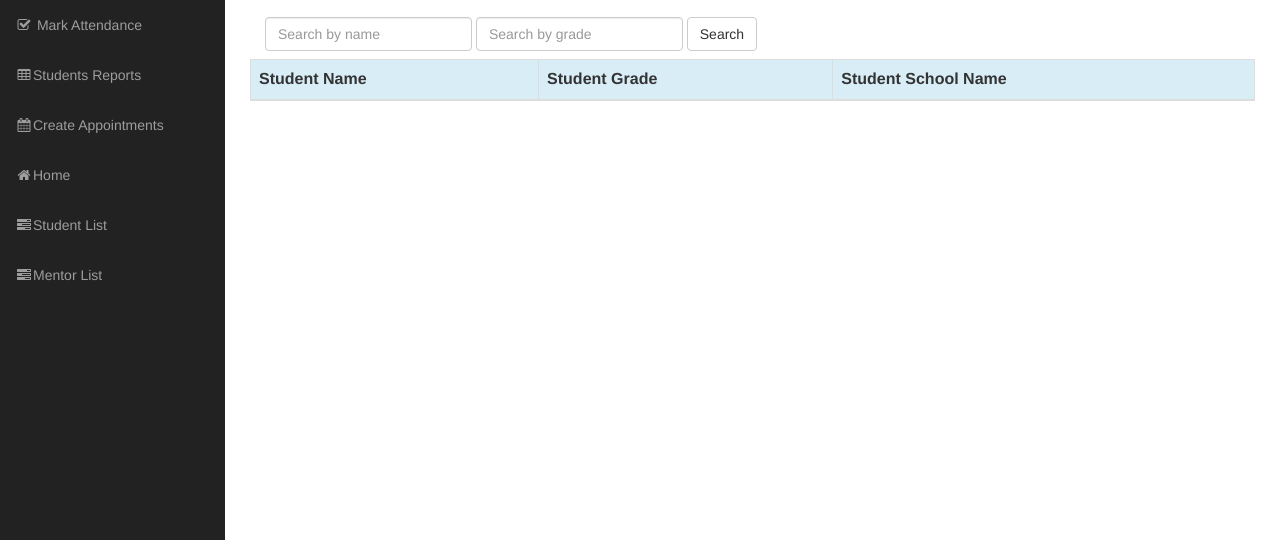
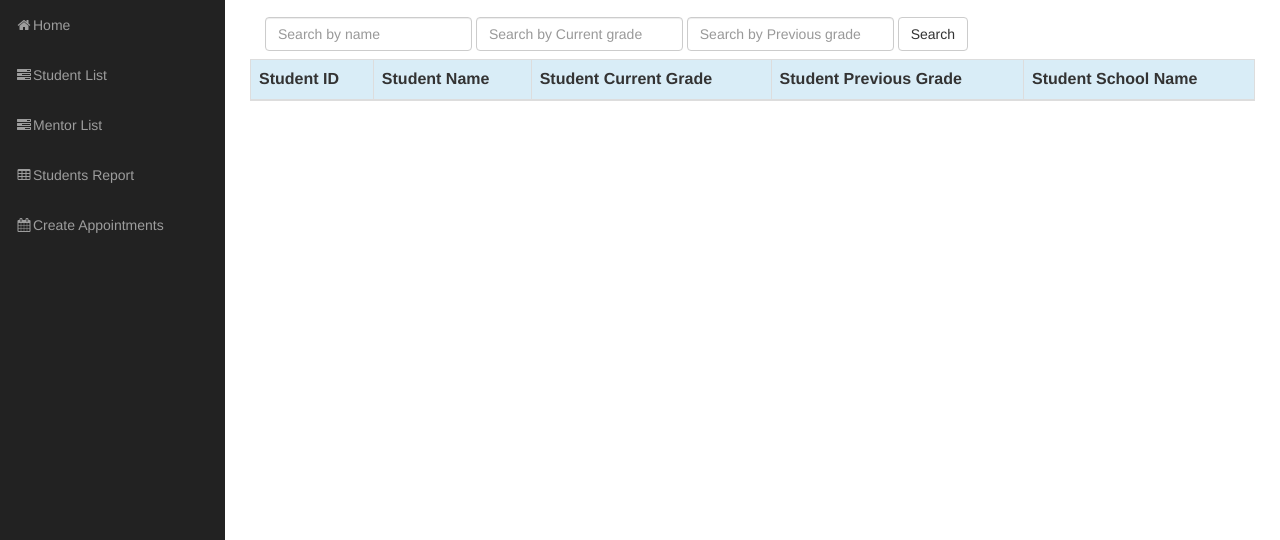
Before and after one commit to SravaniKV/omk-finalsprint, a Django app: page /emphome/ in a window 1280 px wide. Shown: the part 51-591 px from the top of the page. Run offline with Django 3.2, Linux system fonts and the light colour scheme; a user stored in the database is signed in; tables that the repository leaves empty hold one stand-in row (values such as "Sample post"); lists and menus that the app fills with data are empty; some libraries are stand-ins or nearby versions.

Commit message:
Fixed the bug is edit student report, displaying students name on mark attendance

```diff
--- a/home/admin.py
+++ b/home/admin.py
@@ -15,7 +15,7 @@ class MentorList(admin.ModelAdmin):
 
 class StudentList(admin.ModelAdmin):
     list_display = ('Student_id', 'Student_name', 'Student_Class', 'Student_curr_grade', 'Student_prev_grade', 'Parents_email',
-    'Parents_phone', 'School', 'Men_name', 'Emp_name', 'start_date', 'last_date')
+    'Parents_phone', 'School', 'Men_name', 'Emp_name','Comments', 'start_date', 'last_date')
     search_fields = ('Student_name', 'Student_id', 'School', 'Parents_phone', 'start_date', 'last_date', 'Student_Class')
 
 class ClassNameList(admin.ModelAdmin):
--- a/home/forms.py
+++ b/home/forms.py
@@ -18,7 +18,7 @@ class StudentForm(forms.ModelForm):
     class Meta:
          model = Student
          fields =('Student_id','Student_name','Student_curr_grade','Student_prev_grade','Student_Class',
-                   'Parents_email','Parents_phone','School','Men_name','Emp_name','start_date','last_date',)
+                   'Parents_email','Parents_phone','School','Men_name','Emp_name','Comments','start_date','last_date',)
 
 class UserForm(forms.ModelForm):
     password = forms.CharField(widget=forms.PasswordInput)
--- a/home/templates/home/emphome.html
+++ b/home/templates/home/emphome.html
@@ -12,7 +12,8 @@
             <form class ="navbar-form navbar-left" style="text-align: center;" role="search" method="get" action="{% url 'home:searchemp' %}">
                 <div class="form-group">
                     <input type="text" class="form-control" name="name" value="{{ request.GET.name }}" placeholder="Search by name" >
-                    <input type="text" class="form-control" name="grade" value="{{ request.GET.grade }}" placeholder="Search by grade" >
+                    <input type="text" class="form-control" name="currgrade" value="{{ request.GET.currgrade }}" placeholder="Search by Current grade" >
+                    <input type="text" class="form-control" name="prevgrade" value="{{ request.GET.prevgrade }}" placeholder="Search by Previous grade" >
                 </div>
                     <button type="submit" class="btn btn-default">Search</button>
             </form>
@@ -23,17 +24,21 @@
 <table class="table table-striped table-bordered table-hover">
 <thead>
 <tr class="bg-info">
+<th>Student ID</th>
 <th>Student Name</th>
-<th>Student Grade</th>
+<th>Student Current Grade</th>
+<th>Student Previous Grade</th>
 <th>Student School Name</th>
 </tr>
 </thead>
 <tbody>
-{% for student in students %}
+{% for students in students %}
 <tr>
-<td>{{ student.Student_name }}</td>
-<td>{{ student.Student_grade }}</td>
-<td>{{ student.School }}</td>
+<td>{{ students.Student_id }}</td>
+<td>{{ students.Student_name }}</td>
+<td>{{ students.Student_curr_grade }}</td>
+<td>{{ students.Student_prev_grade }}</td>
+<td>{{ students.School }}</td>
 
 </tr>
 {% endfor %}
--- a/home/templates/home/empindex.html
+++ b/home/templates/home/empindex.html
@@ -74,16 +74,6 @@
       <ul class="nav navbar-nav side-nav">
 
         <li>
-            <a href="{% url 'home:empmarkattendance' %}"><i class="fa fa-fw fa-check-square-o"></i> Mark Attendance</a>
-        </li>
-        <li>
-          <a  href="{% url 'home:empstudentsreports' %}"><i class="fa fa-fw fa-table"></i>Students Reports</a>
-        </li>
-        <li>
-          <a  href="{% url 'home:empcreateappointments' %}"><i class="fa fa-fw fa-calendar"></i>Create Appointments</a>
-        </li>
-
-        <li>
           <a   href="{% url 'home:emphome' %}"><i class="fa fa-fw fa-home"></i>Home</a>
         </li>
         <li>
@@ -92,6 +82,13 @@
         <li>
           <a href="{% url 'home:mentorlist' %}"><i class="fa fa-fw fa-tasks"></i>Mentor List</a>
         </li>
+        <li>
+          <a  href="{% url 'home:empstudentsreports' %}"><i class="fa fa-fw fa-table"></i>Students Report</a>
+        </li>
+        <li>
+          <a  href="{% url 'home:empcreateappointments' %}"><i class="fa fa-fw fa-calendar"></i>Create Appointments</a>
+        </li>
+
 
       </ul>
     </div>
--- a/home/templates/home/empstudentsreports.html
+++ b/home/templates/home/empstudentsreports.html
@@ -12,6 +12,7 @@
                 <th>Student Prev Grade</th>
                 <th>Student Current Grade</th>
                 <th>Comments</th>
+                <th colspan="3">Actions</th>
             </tr>
             </thead>
             <tbody>
@@ -20,10 +21,11 @@
                 <tr>
                     <td>{{ students.Student_id }}</td>
                     <td>{{ students.Student_name }}</td>
-                    <td>{{ students.Student_class }}</td>
+                    <td>{{ students.Student_Class }}</td>
                     <td>{{ students.Student_prev_grade }}</td>
-                    <td>{{ students.Student_current_grade }}</td>
+                    <td>{{ students.Student_curr_grade }}</td>
                     <td>{{ students.Comments }}</td>
+                    <td><a href="{% url 'home:Emp_Student_Report_Edit' pk=students.pk%}" class="btn btn-warning">Edit</a>
                 </tr>
             {% endfor %}
             </tbody>
--- a/home/templates/home/mentstudlist.html
+++ b/home/templates/home/mentstudlist.html
@@ -16,7 +16,7 @@
             <tbody>
 
             {% for students in students %}
-
+            {% ifequal students.Men_name|stringformat:"s" user.username %}
                 <tr>
                     <td>{{ students.Student_id }}</td>
                     <td>{{ students.Student_name }}</td>
@@ -24,7 +24,7 @@
                     <td>{{ students.Parents_phone }}</td>
                     <td>{{ students.School }}</td>
                 </tr>
-
+            {% endifequal %}
             {% endfor %}
 
 
--- a/home/templates/home/studentlist.html
+++ b/home/templates/home/studentlist.html
@@ -18,6 +18,7 @@
             <tbody>
             {% now 'Y-m-d' as currt_date %}
             {% for students in students %}
+
                 {% if students.last_date|date:"Y-m-d" >= currt_date or students.last_date == NULL %}
                 <tr>
                     <td>{{ students.Student_id }}</td>
@@ -25,11 +26,13 @@
                     <td>{{ students.Parents_email }}</td>
                     <td>{{ students.Parents_phone }}</td>
                     <td>{{ students.School }}</td>
+                    <td>{{students.Men_name}}</td>
                     <td><a href="{% url 'home:studentedit' pk=students.pk%}" class="btn btn-warning">Edit</a>
                     <td><a href="{% url 'home:studentsarchive' %}" class="btn btn-danger">Archive</a>
                     </td>
                 </tr>
                 {% endif %}
+
             {% endfor %}
             </tbody>
         </table>
--- a/home/templates/home/studentsreports.html
+++ b/home/templates/home/studentsreports.html
@@ -20,11 +20,11 @@
                 <tr>
                     <td>{{ students.Student_id }}</td>
                     <td>{{ students.Student_name }}</td>
-                    <td>{{ students.Student_class }}</td>
+                    <td>{{ students.Student_Class }}</td>
                     <td>{{ students.Student_prev_grade }}</td>
-                    <td>{{ students.Student_current_grade }}</td>
+                    <td>{{ students.Student_curr_grade }}</td>
                     <td>{{ students.Comments }}</td>
-                    <td><a href="{% url 'home:' pk=students.pk%}" class="btn btn-warning">Edit</a>
+                    <td><a href="{% url 'home:Student_Report_Edit' pk=students.pk%}" class="btn btn-warning">Edit</a>
                 </tr>
             {% endfor %}
             </tbody>
--- a/home/urls.py
+++ b/home/urls.py
@@ -20,10 +20,12 @@ urlpatterns = [
     url(r'^mentorhome/$', views.mentorhome, name='mentorhome'),
     url(r'^markattendance/$', views.markattendance, name='markattendance'),
     url(r'^studentsreports/$', views.Student_Report, name='studentsreports'),
+    url(r'^studentsreportsedit/(?P<pk>\d+)/edit/$', views.Student_Report_Edit, name='Student_Report_Edit'),
     url(r'^createappointments/$', views.createappointments, name='createappointments'),
     url(r'^mentortask/$', views.mentortask, name='mentortask'),
     url(r'^empmarkattendance/$', views.empmarkattendance, name='empmarkattendance'),
-    url(r'^empstudentsreports/$', views.empstudentsreports, name='empstudentsreports'),
+    url(r'^empstudentsreports/$', views.Emp_Student_Report, name='empstudentsreports'),
+    url(r'^empstudreportedit/(?P<pk>\d+)/edit/$', views.Emp_Student_Report_Edit, name='Emp_Student_Report_Edit'),
     url(r'^empcreateappointments/$', views.empcreateappointments, name='empcreateappointments'),
     url(r'^mentorlist/$', views.mentor_list, name='mentorlist'),
     url(r'^mentoredit/(?P<pk>\d+)/edit/$', views.mentor_edit, name='mentor_edit'),
--- a/home/views.py
+++ b/home/views.py
@@ -20,19 +20,22 @@ from .forms import StudentForm,UserForm,EmployeeForm
 
 def searchemp(request):
     name_query = request.GET.get("name")
-    grade_query = request.GET.get("grade")
+    curr_grade_query = request.GET.get("currgrade")
+    prev_grade_query = request.GET.get("prevgrade")
 
     # if you want get user from request
     # user = request.user.username
 
     students = None
-    if (len(name_query) > 0) and (len(grade_query) > 0):
+    if (len(name_query) > 0) or (len(curr_grade_query) > 0) or (len(prev_grade_query) > 0):
         students = Student.objects.filter(
-            Q(Student_name__icontains=name_query, Student_grade__icontains=grade_query)).distinct()
+            Q(Student_name__icontains=name_query, Student_curr_grade__icontains=curr_grade_query,Student_prev_grade__icontains=prev_grade_query)).distinct()
     elif len(name_query) > 0:
         students = Student.objects.filter(Q(Student_name__icontains=name_query)).distinct()
-    elif len(grade_query) > 0:
-        students = Student.objects.filter(Q(Student_grade__icontains=grade_query)).distinct()
+    elif len(curr_grade_query) > 0:
+        students = Student.objects.filter(Q(Student_curr_grade__icontains=curr_grade_query)).distinct()
+    elif len(prev_grade_query) > 0:
+        students = Student.objects.filter(Q(Student_prev_grade__icontains=prev_grade_query)).distinct()
     else:
         pass
     return render(request, 'home/emphome.html', {'students': students})
@@ -40,19 +43,23 @@ def searchemp(request):
 
 def searchment(request):
     name_query = request.GET.get("name")
-    grade_query = request.GET.get("grade")
+    curr_grade_query = request.GET.get("currgrade")
+    prev_grade_query = request.GET.get("prevgrade")
 
     # if you want get user from request
     # user = request.user.username
 
     students = None
-    if (len(name_query) > 0) and (len(grade_query) > 0):
+    if (len(name_query) > 0) or (len(curr_grade_query) > 0) or (len(prev_grade_query) > 0):
         students = Student.objects.filter(
-            Q(Student_name__icontains=name_query, Student_grade__icontains=grade_query)).distinct()
+            Q(Student_name__icontains=name_query, Student_curr_grade__icontains=curr_grade_query,
+              Student_prev_grade__icontains=prev_grade_query)).distinct()
     elif len(name_query) > 0:
         students = Student.objects.filter(Q(Student_name__icontains=name_query)).distinct()
-    elif len(grade_query) > 0:
-        students = Student.objects.filter(Q(Student_grade__icontains=grade_query)).distinct()
+    elif len(curr_grade_query) > 0:
+        students = Student.objects.filter(Q(Student_curr_grade__icontains=curr_grade_query)).distinct()
+    elif len(prev_grade_query) > 0:
+        students = Student.objects.filter(Q(Student_prev_grade__icontains=prev_grade_query)).distinct()
     else:
         pass
     return render(request, 'home/mentorhome.html', {'students': students})
@@ -89,13 +96,13 @@ def mentorhome(request):
                   {'students':students})
 
 def markattendance(request):
-    students = Student.objects.filter(start_date__lte=timezone.now())
+    students = Student.objects.all()
     return render(request, 'home/markattendance.html',
-                  {'markattendance': students})
+                  {'students': students})
 
-def studentsreports(request):
-    return render(request, 'home/studentsreports.html',
-                  {'studentsreports': studentsreports})
+#def studentsreports(request):
+#    return render(request, 'home/studentsreports.html',
+#                  {'studentsreports': studentsreports})
 
 def createappointments(request):
     return render(request, 'home/createappointments.html',
@@ -109,9 +116,9 @@ def empmarkattendance(request):
     return render(request, 'home/empmarkattendance.html',
                   {'empmarkattendance': empmarkattendance})
 
-def empstudentsreports(request):
-    return render(request, 'home/empstudentsreports.html',
-                  {'empstudentsreports': empstudentsreports})
+#def empstudentsreports(request):
+#    return render(request, 'home/empstudentsreports.html',
+#                  {'empstudentsreports': empstudentsreports})
 
 def empcreateappointments(request):
     return render(request, 'home/empcreateappointments.html',
@@ -122,10 +129,10 @@ def emptask(request):
                   {'emptask': emptask})
 
 def mentstudlist(request):
-    users = User.objects.all()
+    #users = request.user.username()
     students = Student.objects.filter(start_date__lte=timezone.now())
     return render(request, 'home/mentstudlist.html',
-                  {'students': students,'users': users})
+                  {'students': students})
 
 
 
@@ -199,6 +206,42 @@ def Student_Report(request):
     return render(request, 'home/studentsreports.html',
     {'students': students})
 
+def Emp_Student_Report(request):
+    students = Student.objects.filter(start_date__lte=timezone.now())
+    return render(request, 'home/empstudentsreports.html',
+    {'students': students})
+
+def Student_Report_Edit(request,pk):
+    student = get_object_or_404(Student, pk=pk)
+    if request.method == "POST":
+        form = StudentForm(request.POST, instance=student)
+        if form.is_valid():
+            student = form.save()
+            student.updated_date = timezone.now()
+            student.save()
+            students = Student.objects.filter(start_date__lte=timezone.now())
+            return render(request, 'home/studentsreports.html',
+            {'students': students})
+    else:
+        form = StudentForm(instance=student)
+        return render(request, 'home/studreportedit.html', {'form': form})
+
+
+def Emp_Student_Report_Edit(request,pk):
+    student = get_object_or_404(Student,pk=pk)
+    if request.method == "POST":
+        form = StudentForm(request.POST, instance=student)
+        if form.is_valid():
+            student = form.save()
+            student.updated_date = timezone.now()
+            student.save()
+            students = Student.objects.filter(start_date__lte=timezone.now())
+            return render(request, 'home/empstudentsreports.html',
+            {'students': students})
+    else:
+        form = StudentForm(instance=student)
+        return render(request, 'home/empstudreportedit.html', {'form': form})
+
 
 def studentedit(request,pk):
    student = get_object_or_404(Student,pk=pk)
@@ -206,7 +249,6 @@ def studentedit(request,pk):
        form = StudentForm(request.POST, instance=student)
        if form.is_valid():
            student = form.save()
-           # stock.customer = stock.id
            student.updated_date = timezone.now()
            student.save()
            students = Student.objects.filter(start_date__lte=timezone.now())
```
Also changed, not shown: home/templates/home/about.html (+19 -2 lines), home/templates/home/empstudreportedit.html (added, +9 -0 lines), home/templates/home/index.html (+8 -16 lines), home/templates/home/markattendance.html (+4 -5 lines), home/templates/home/mentorhome.html (+6 -3 lines), home/templates/home/studreportedit.html (added, +9 -0 lines).
